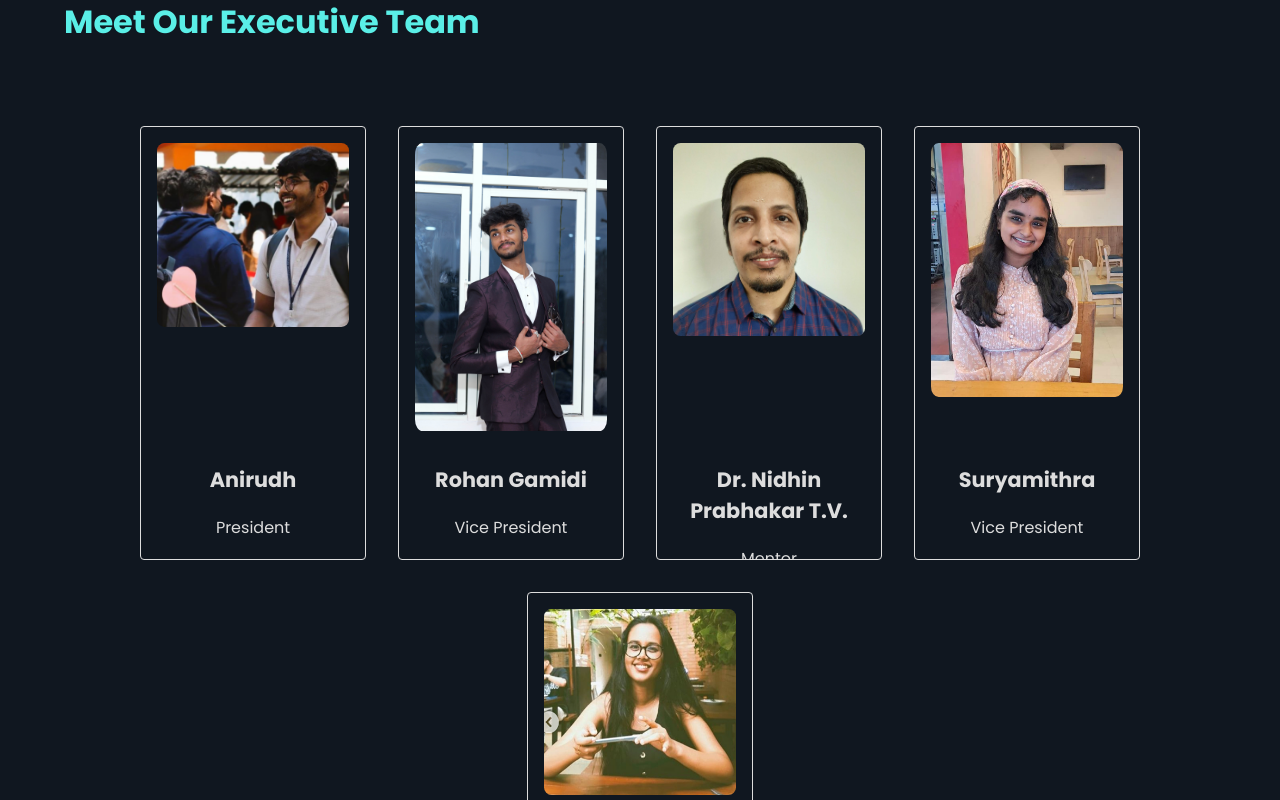
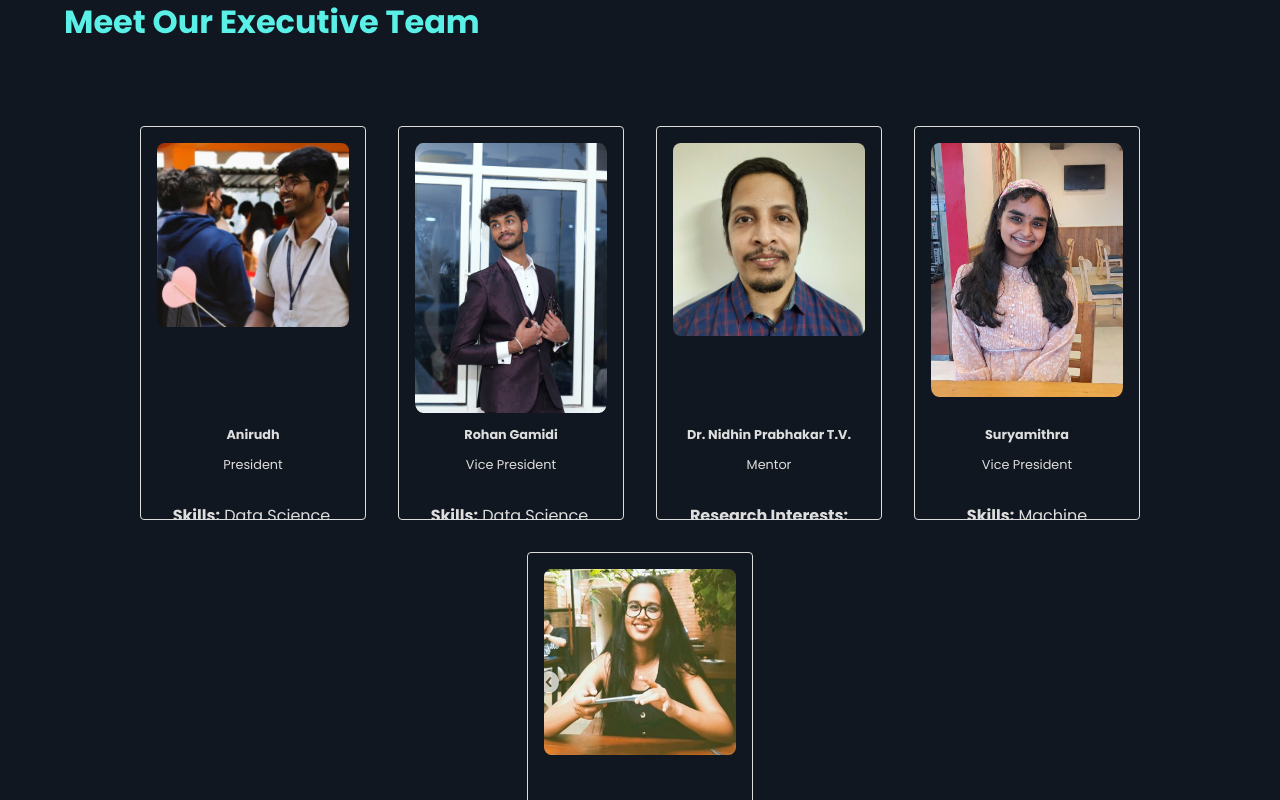
Before and after one commit to parikshithsivakumar/Face_react, a React (Create React App) app: page /about in a window 1280 px wide. Shown: the part 1120-1920 px from the top of the page. Built offline with nearby package versions, Linux system fonts and the light colour scheme; a small style sheet from the web is missing.

Commit message:
changes made

```diff
--- a/src/pages/about.js
+++ b/src/pages/about.js
@@ -1,6 +1,6 @@
 // pages/about.js
 import React from "react";
-import TeamCard from "./aboutus/Teamcard.js";
+import TeamCard from "./aboutus/TeamCard.js";
 import Aboutclub from "./aboutus/aboutclub.js";
 import Contactus from "./aboutus/contactus.js";
 import president_Image from "../static/imgs/president_of_FACE.png";
@@ -69,12 +69,12 @@ const AboutUsPage = () => {
       name: "Dr. Nidhin Prabhakar T.V.",
       role: "Mentor",
       researchInterests: [
-        "Image Processing",
-        "Machine Learning",
-        "Deep Learning",
-        "Remote Sensing",
-        "Computer Vision",
-        "Virtual Reality",
+        "Image Processing ,",
+        "Machine Learning ,",
+        "Deep Learning ,",
+        "Remote Sensing ,",
+        "Computer Vision ,",
+        "Virtual Reality ,",
         "Artificial Reality",
       ],
       email: "tv_nidhin@blr.amrita.edu",
--- a/src/pages/aboutus/Teamcard.css
+++ b/src/pages/aboutus/Teamcard.css
@@ -4,7 +4,7 @@
   width: 100%;
   max-width: 15vw;
   height: 30rem; /* Initial height for minimal information */
-  max-height: 25rem;
+  max-height: 45vh;
   border: 1px solid #ddd;
   border-radius: 4px;
   margin: 16px;
@@ -57,35 +57,39 @@
 }
 
 .team-card-name {
-  font-size: 1.3rem; /* Smaller initial font size */
+  font-size: 1vw; /* Smaller initial font size */
   font-weight: bold;
   color: #ddd;
   transition: font-size 0.3s ease-in-out; /* Smooth transition for font size */
 }
 
 .team-card:hover .team-card-name {
-  font-size: 1.4rem; /* Expanded font size */
+  font-size: 1.1vw; /* Expanded font size */
 }
 
 .team-card-role {
   color: #ddd;
   transition: margin-top 0.3s ease-in-out; /* Smooth transition for margin */
   padding-bottom: 1rem;
+  font-size: 1vw;
 }
 
 .team-card:hover .team-card-role {
   margin-top: 4px; /* Expanded margin */
+  font-size: 1.1vw;
 }
 
 .team-card-description {
   margin-top: 4px; /* Smaller initial margin */
   color: #ddd;
   transition: margin-top 0.3s ease-in-out; /* Smooth transition for margin */
+
 }
 
 .team-card:hover .team-card-description {
   margin-top: 8px; /* Expanded margin */
   padding-bottom: 16px;
+  font-size: 0.9vw;
 }
 
 .team-card-social {
```
